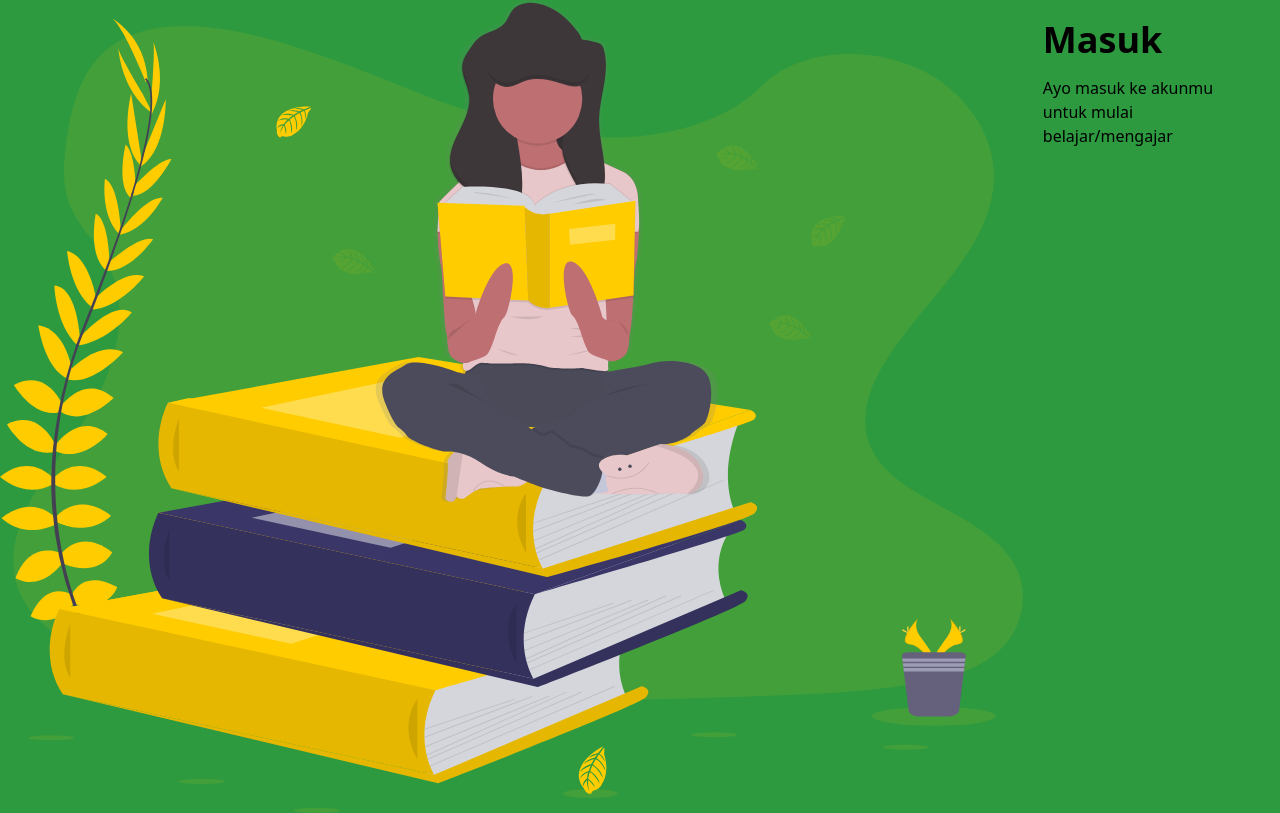
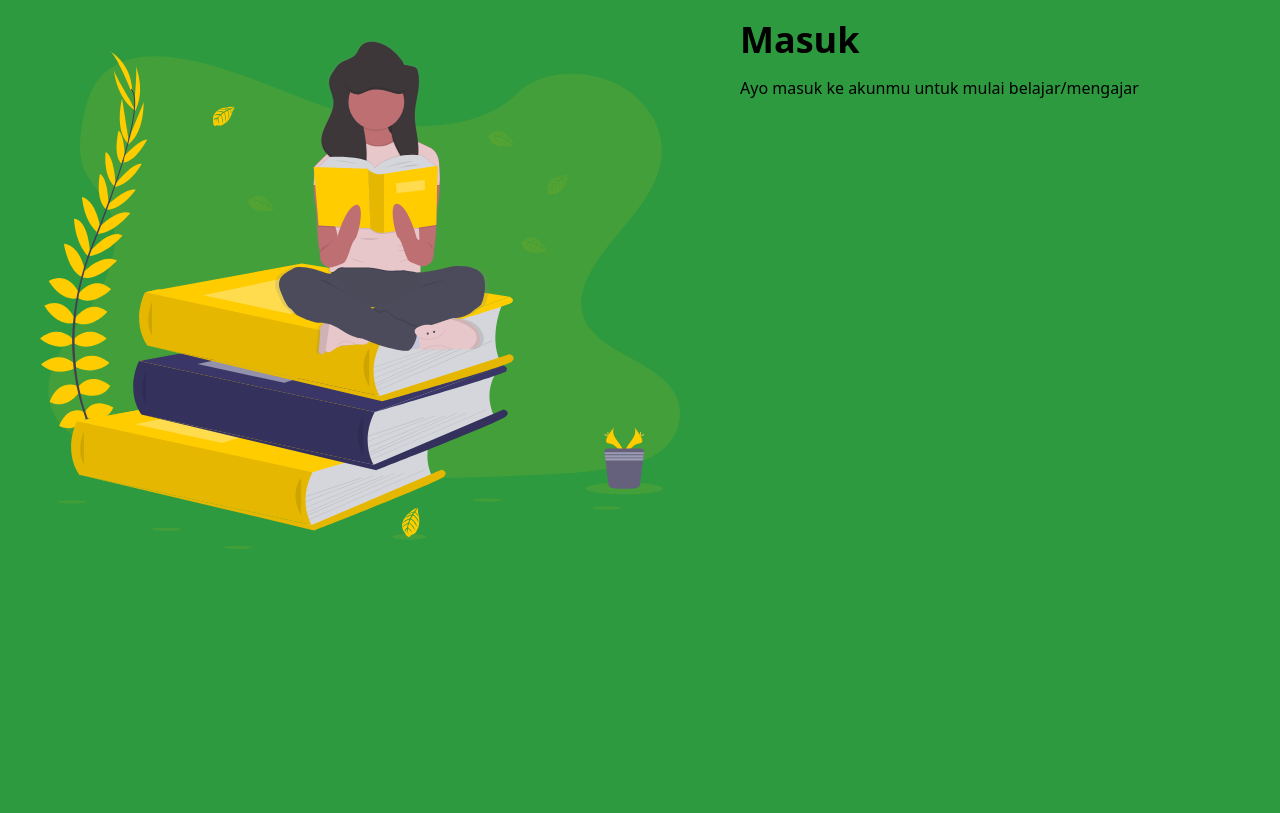
Before and after one commit to andirayka/lesinaja, a React (Create React App) app: page /masuk in a window 1280 px wide. Built offline with nearby package versions, Linux system fonts and the light colour scheme.

Commit message:
fix login flex

```diff
--- a/src/components/moleculs/SectionTitle.js
+++ b/src/components/moleculs/SectionTitle.js
@@ -3,7 +3,7 @@ import React from 'react';
 const SectionTitle = ({ heading, body }) => {
   return (
     <div>
-      <h1 className="font-bold text-4xl mb-4 default-green">{heading}</h1>
+      <h1 className="font-bold text-4xl mb-4">{heading}</h1>
 
       {body && <p>{body}</p>}
     </div>
--- a/src/components/organisms/ContentContainer.js
+++ b/src/components/organisms/ContentContainer.js
@@ -1,7 +1,7 @@
 import React from 'react';
 
 const ContentContainer = ({ children }) => {
-  return <div className="w-500 m-5">{children}</div>;
+  return <div className="flex-1 m-5">{children}</div>;
 };
 
 export default ContentContainer;
--- a/src/pages/Login.js
+++ b/src/pages/Login.js
@@ -5,7 +5,7 @@ import { logregLogo } from '@assets';
 const Login = () => {
   return (
     <div className="flex flex-row">
-      <img src={logregLogo} alt="" />
+      <img src={logregLogo} className="hidden md:block m-10 w-2/4" al="" />
       <ContentContainer>
         <SectionTitle
           heading="Masuk"
```
